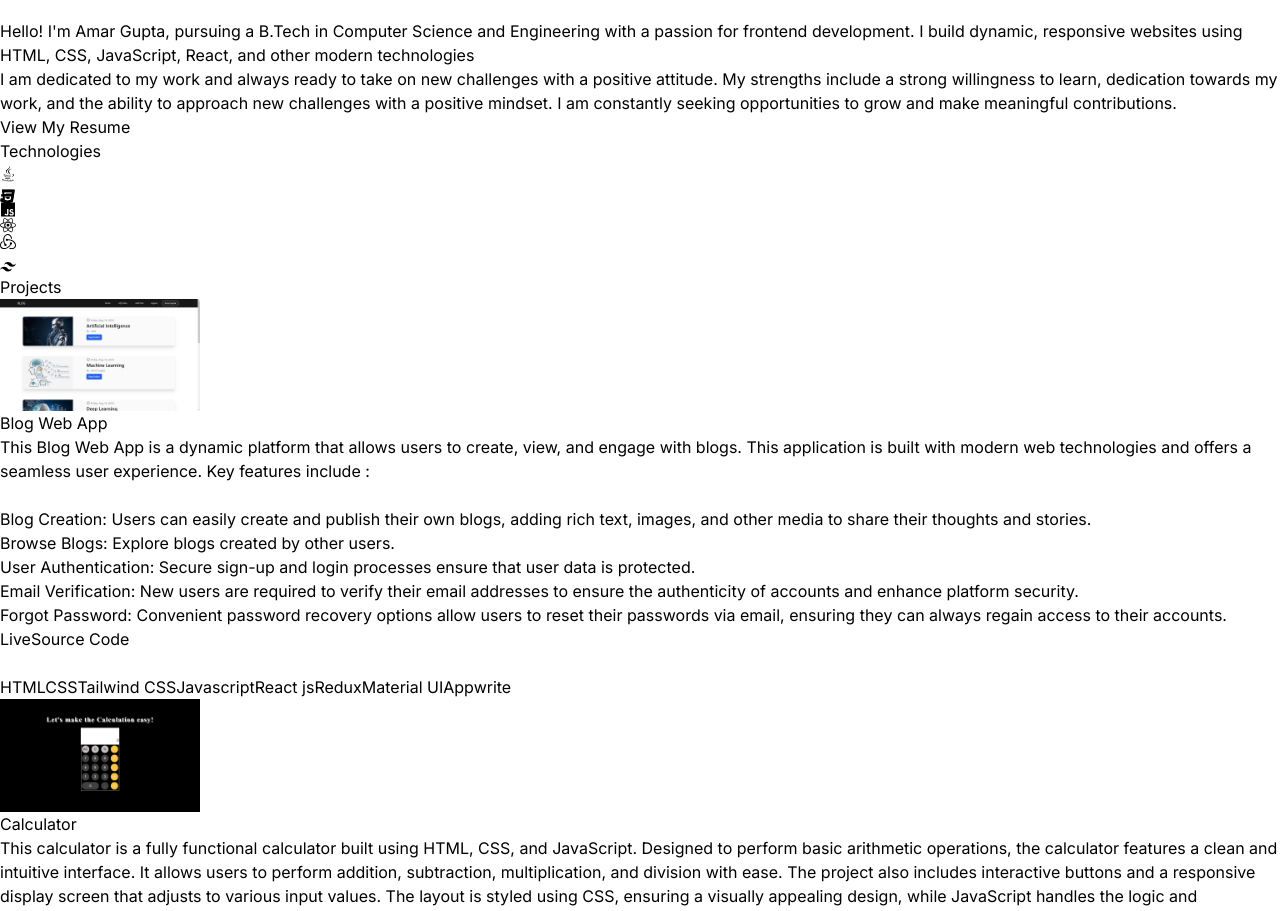
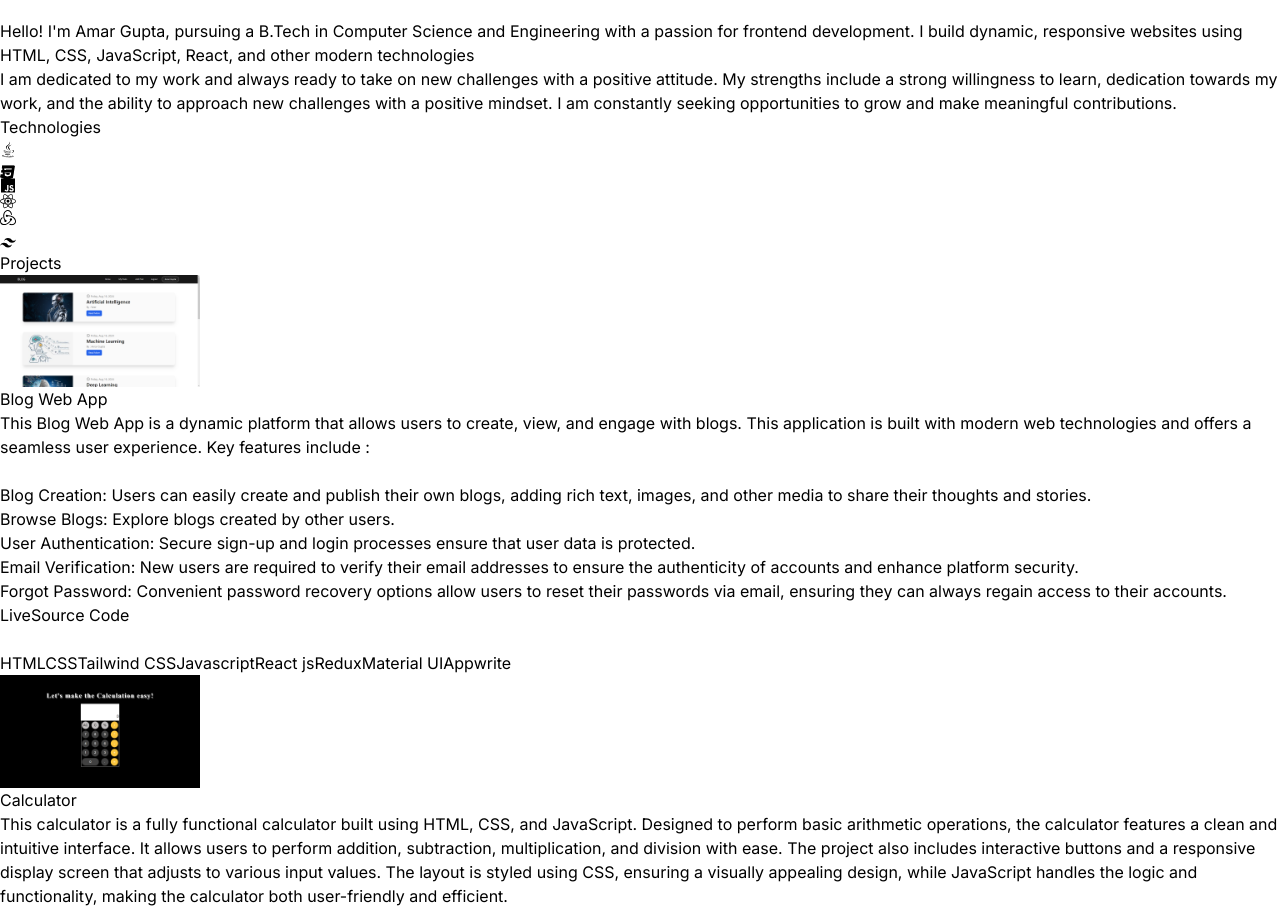
Before and after one commit to nik-1718y/Portfolio, a React (Vite) app: page / in a window 1280 px wide. Shown: the part 950-1861 px from the top of the page. Built offline with nearby package versions, Linux system fonts and the light colour scheme.

Commit message:
update about

```diff
--- a/src/components/About.jsx
+++ b/src/components/About.jsx
@@ -28,18 +28,7 @@ const About = () => {
                         </p>
 
                     </div>
-                    <div>
-                        <button className='font-bold border border-neutral-50 rounded bg-neutral-900 px-2 py-1 text-neutral-50 hover:bg-white hover:text-neutral-900'>
-                            <a
-                                href="/AmarGuptaResume.pdf"
-                                target="_blank"
-                                rel="noopener noreferrer"
-                                className='text-inherit'>
-                                View My Resume
-                            </a>
-                        </button>
 
-                    </div>
             </motion.div>
         </div>
     </div>
```
